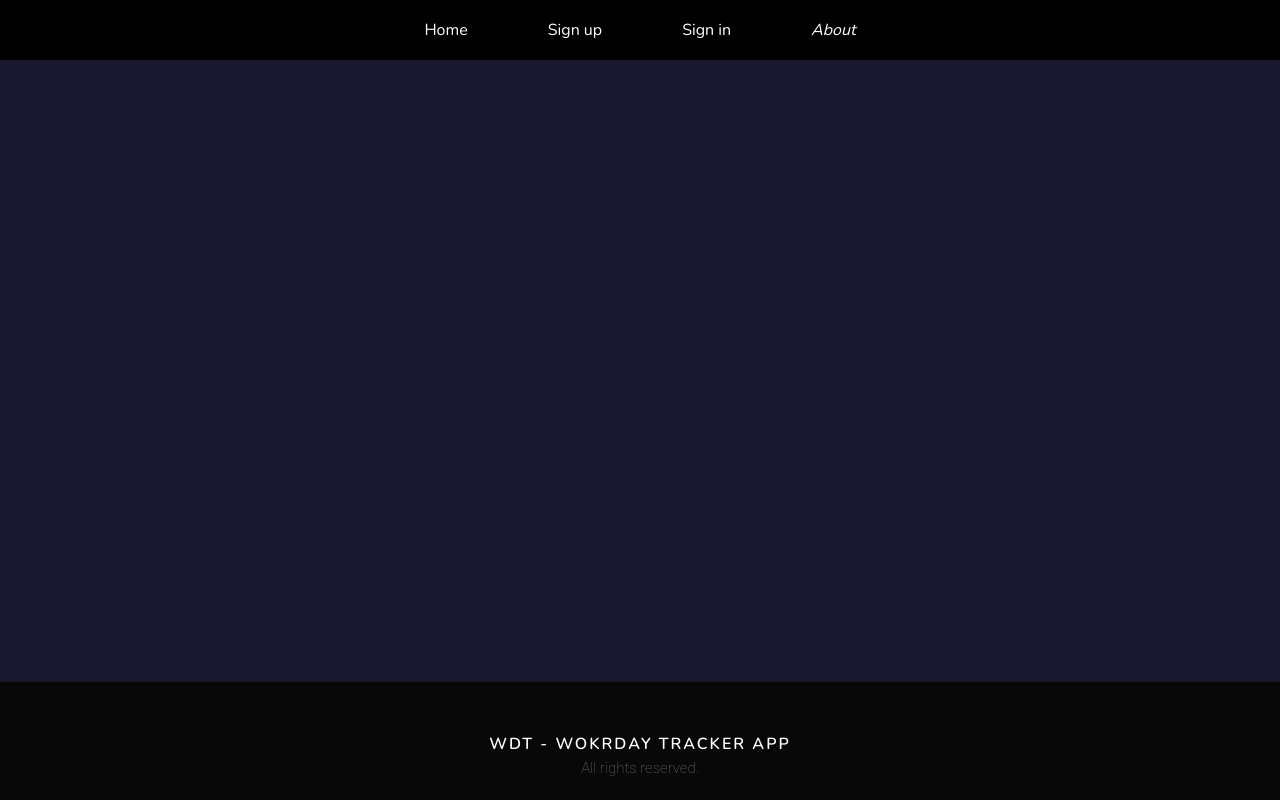
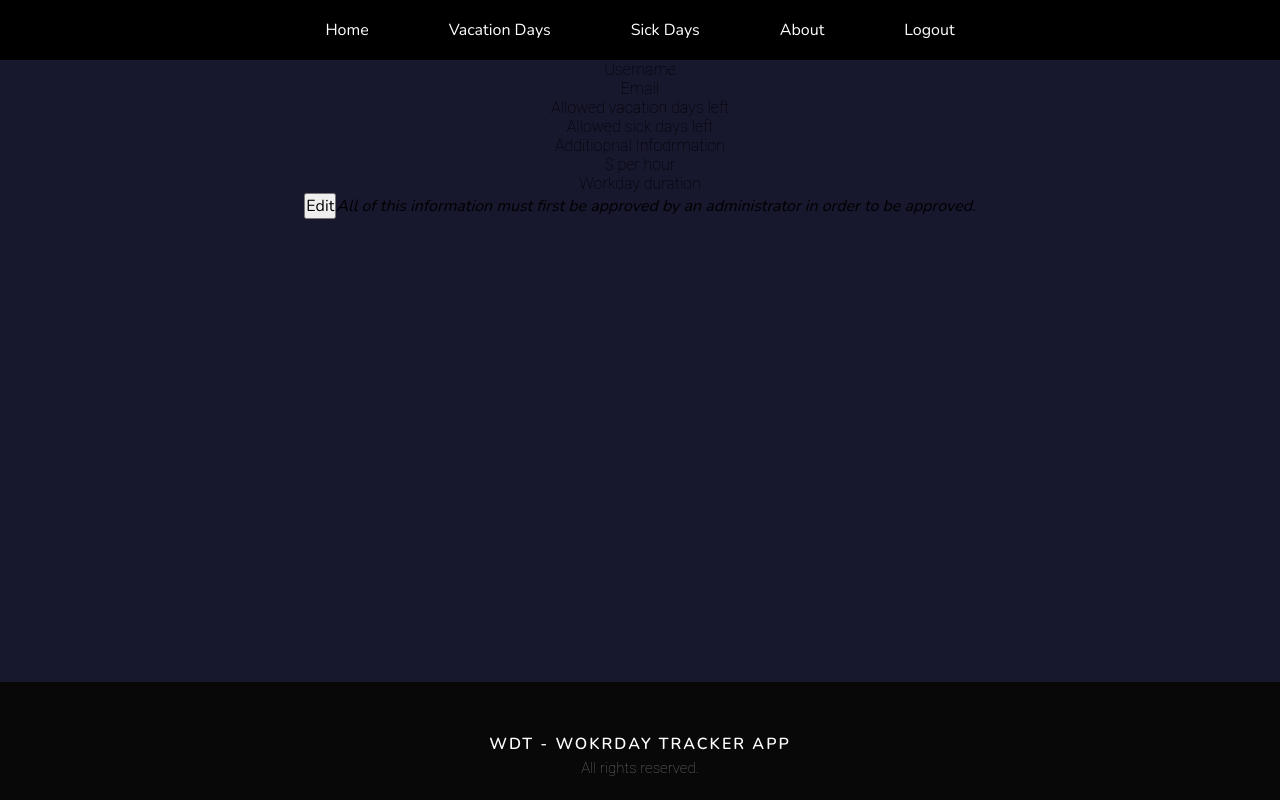
Before and after one commit to mischelll/WDT, a React (Create React App) app in the folder frontend/: page /user/profile/someUser in a window 1280 px wide. Built offline with nearby package versions, Linux system fonts and the light colour scheme.

Commit message:
Add ProfileComponent

```diff
--- a/frontend/src/App.css
+++ b/frontend/src/App.css
@@ -1,5 +1,6 @@
 body{
   background-color: rgb(23, 23, 46);
+
 }
 .App {
   text-align: center;
--- a/frontend/src/App.js
+++ b/frontend/src/App.js
@@ -4,6 +4,7 @@ import { About } from './components/About/About';
 import { Footer } from './components/Footer/Footer';
 import Header from './components/Header'
 import LoginComponent from './components/Login/LoginComponent';
+import ProfileComponent from './components/Profile/ProfileComponent';
 import RegisterComponent from './components/Register';
 import SampleComponent from './components/SampleComponent';
 import SickDayComponent from './components/SickDay';
@@ -12,11 +13,12 @@ import VacationDay from './components/VacationDay';
 function App() {
   return (
     <div className="App">
-      <Header loggedIn={false} />
+      <Header loggedIn={true} username={"gosho"} />
       <Switch>
         <Route path='/home' exact component={SampleComponent} />
         <Route path='/sickDays' exact component={SickDayComponent} />
         <Route path='/vacationDays' exact component={VacationDay} />
+        <Route path='/user/profile/someUser' exact component={ProfileComponent} />
         <Route path='/auth/register' exact component={SampleComponent} />
         <Route path='/auth/login' exact component={SampleComponent} />
         <Route path='/about' exact component={About} />
--- /dev/null
+++ b/frontend/src/components/Profile/ProfileComponent.js
@@ -0,0 +1,34 @@
+import { Component } from 'react';
+
+export default class ProfileComponent extends Component {
+    constructor(props) {
+        super(props);
+        this.state = {
+
+        }
+    }
+
+    componentDidMount() {
+
+    }
+
+    render() {
+        return (
+            <div>
+                <p>Username</p>
+                <p>Email</p>
+                <p>Allowed vacation days left</p>
+                <p>Allowed sick days left</p>
+                <p>Additiopnal Infodrmation</p>
+                <ul>
+                    <li>$ per hour</li>
+                    <li>Workday duration</li>
+                </ul>
+
+                <button>Edit</button>
+                <em>All of this information must first be approved by an administrator in order to be approved.</em>
+            </div>
+        )
+    }
+
+}
--- /dev/null
+++ b/frontend/src/components/Profile/index.js
@@ -0,0 +1,3 @@
+import Profile from './Profile';
+
+export default Profile;
```
Also changed, not shown: frontend/src/components/Profile/ProfileComponent.module.css (added).
